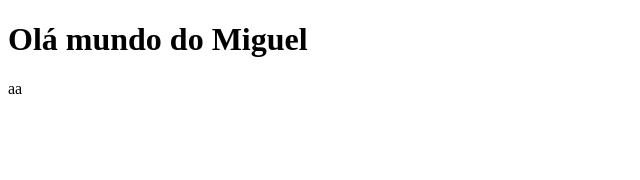
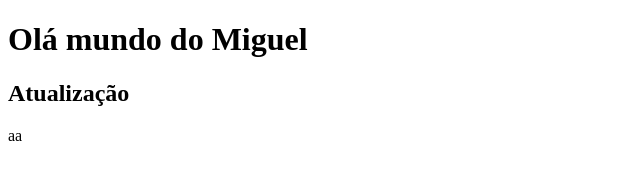
Before and after one commit to miguel-vr/teste-vscode, a plain HTML site: page index.html in a window 1280 px wide. Shown: the whole page, without its empty margins (0-640 px from the left). Drawn offline with Linux system fonts and the light colour scheme.

Commit message:
atauliazacao

```diff
--- a/index.html
+++ b/index.html
@@ -8,6 +8,7 @@
 	</head>
 	<body>
 		<h1>Olá mundo do Miguel</h1>
+		<h2>Atualização</h2>
 		<p>aa</p>
 	</body>
 </html>
```
